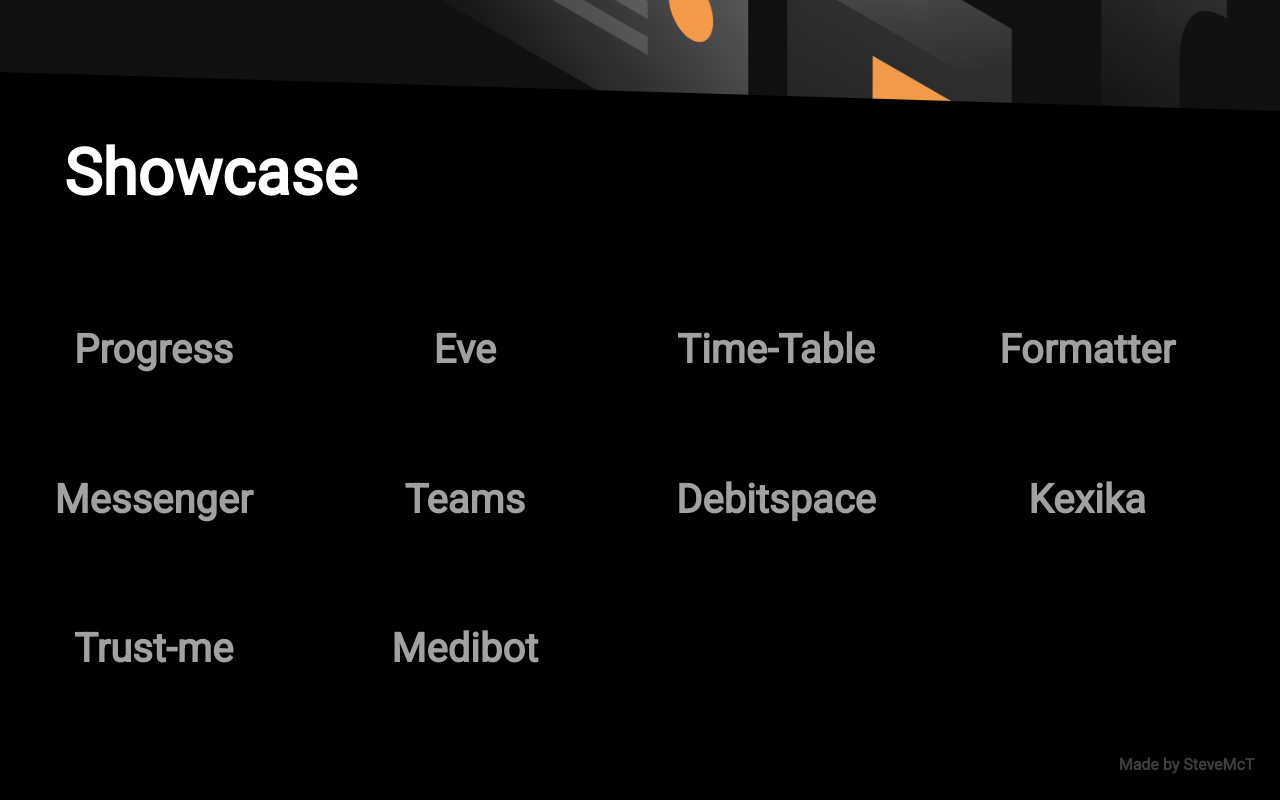
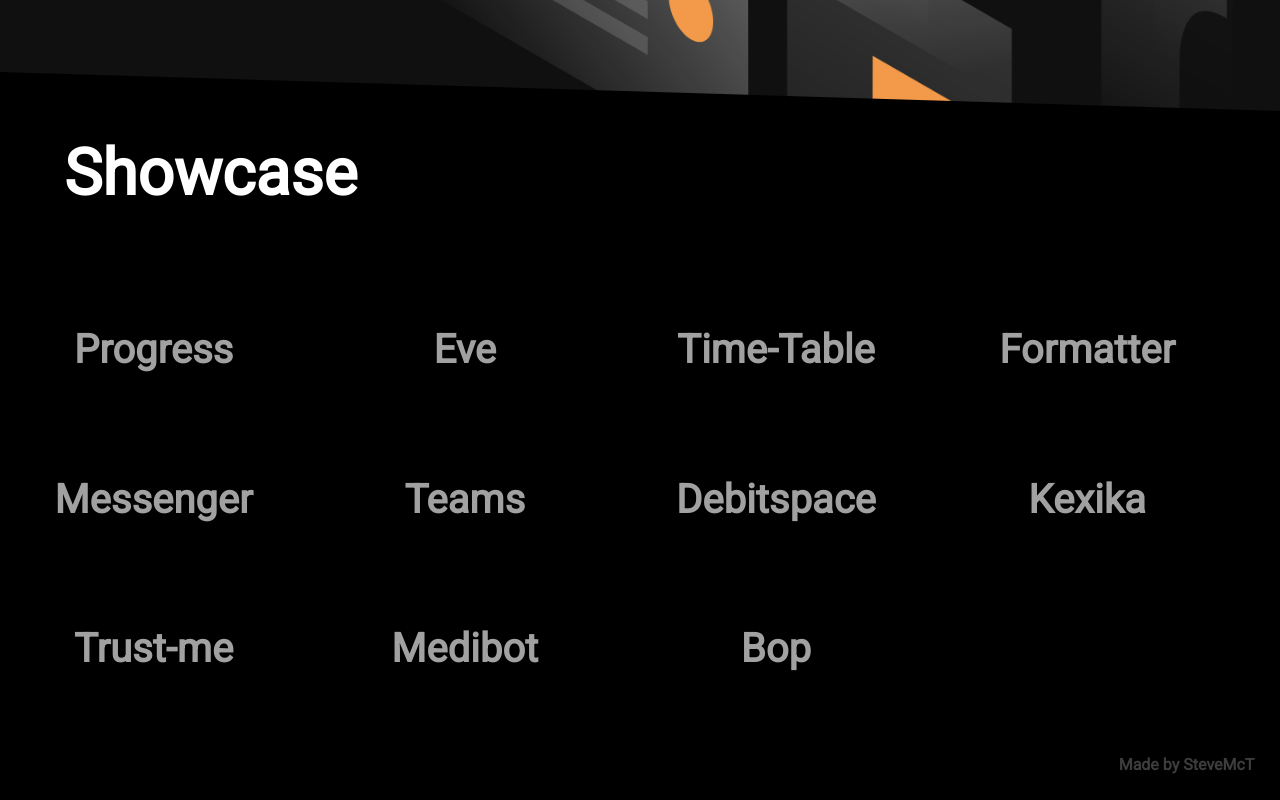
Before and after one commit to gebes/chif19.at, a plain HTML site: page chif19.at/index.html in a window 1280 px wide. Shown: the part 728-1528 px from the top of the page. Drawn offline with nearby package versions, Linux system fonts and the light colour scheme.

Commit message:
Added Bop to Showcase

```diff
--- a/chif19.at/index.html
+++ b/chif19.at/index.html
@@ -34,6 +34,7 @@
             <a href="https://kexika.eu">Kexika</a>
             <a href="https://matias.ma/nsfw">Trust-me</a>
             <a href="https://medibot.at/">Medibot</a>
+            <a href="https://sites.chif19.at/bop/">Bop</a>
         </section>
     </main>
 
```
